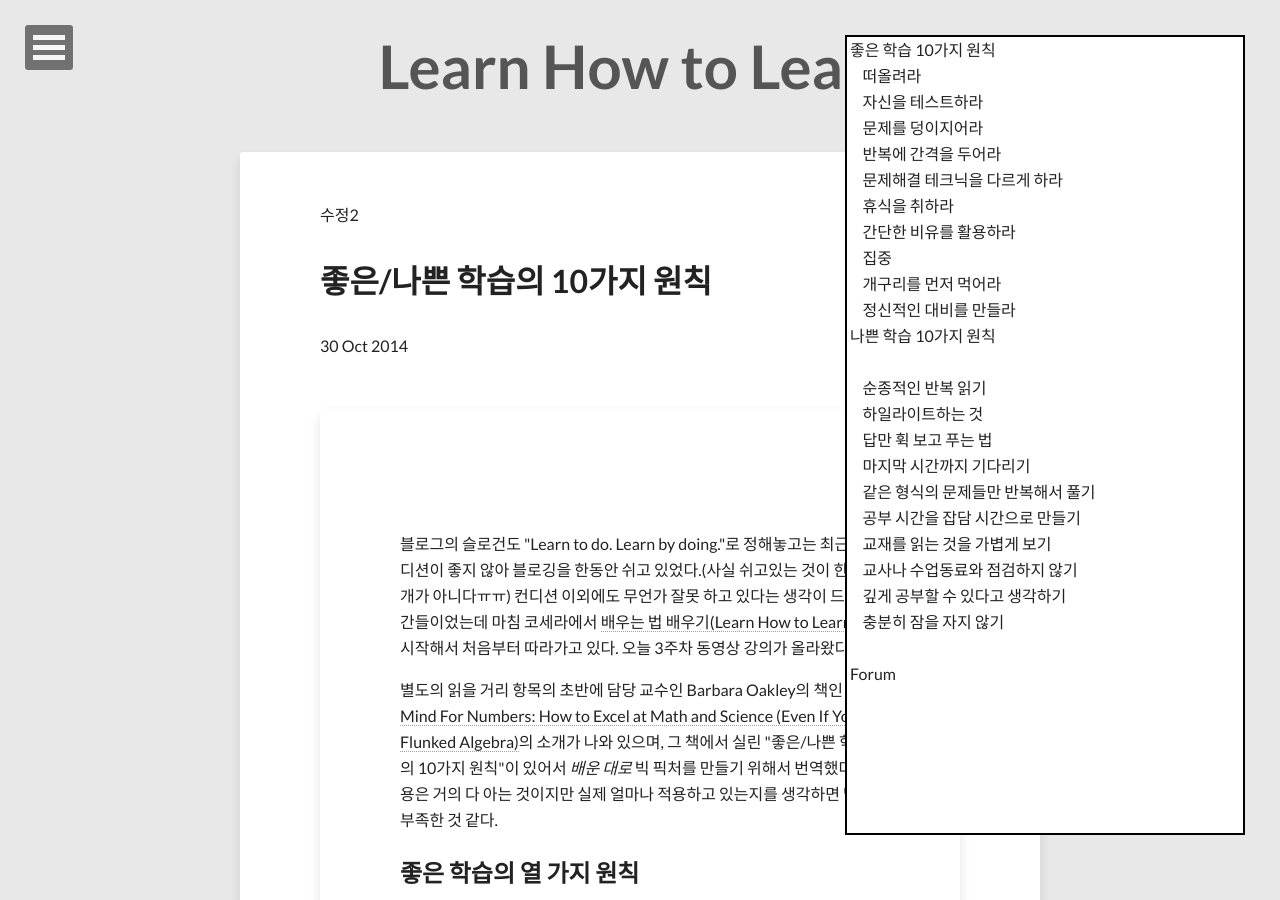
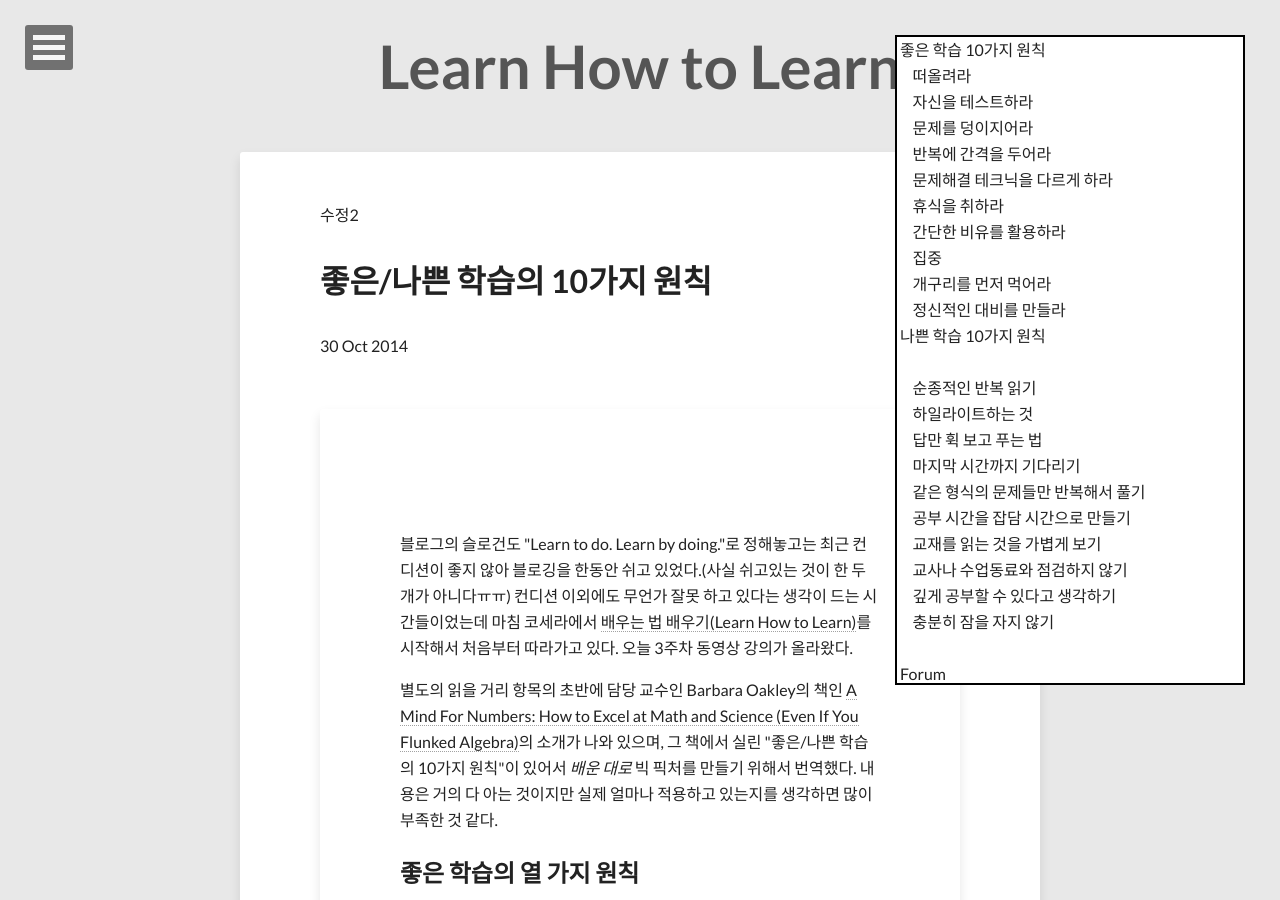
Before and after one commit to geoncheollee/geonblog, a Jekyll site: the page built from how_study.html, in a window 1280 px wide and 900 px high. Built offline with Jekyll 4.4.1, drawn with Linux system fonts in a browser that asks for light colours; nearby versions of some CDN libraries; comment, search, counter and statistics services are not loaded.

Commit message:
20141103_hong

```diff
--- a/how_study.html
+++ b/how_study.html
@@ -14,7 +14,7 @@ share: true
 
 <html>
 <body>
-	<div style="background: white; height: 800px; width: 400px; border: 2px solid black; position: fixed; top: 35px; right: 35px;">
+	<div style="background: white; height: 650px; width: 350px; border: 2px solid black; position: fixed; top: 35px; right: 35px;">
   			<a href="#good"> &nbsp;좋은 학습 10가지 원칙</a> <br>
   			<a href="#good1"> &nbsp;&nbsp;&nbsp;&nbsp;&nbsp;떠올려라 </a> <br>
   			<a href="#good2"> &nbsp;&nbsp;&nbsp;&nbsp;&nbsp;자신을 테스트하라 </a> <br>
```
